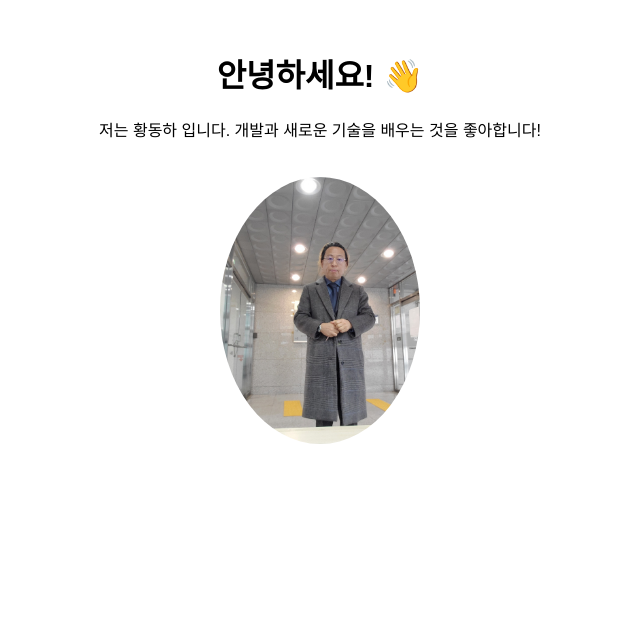
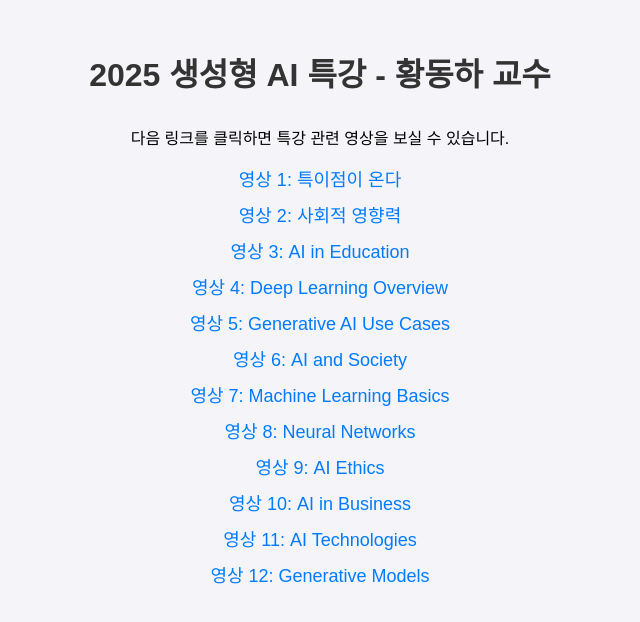
Before and after one commit to Emmett6401/2025_AI_web01, a plain HTML site: page index.html in a window 1280 px wide. Shown: the whole page, without its empty margins (320-960 px from the left). Drawn offline with Linux system fonts and the light colour scheme.

Commit message:
Update index.html

```diff
--- a/index.html
+++ b/index.html
@@ -3,23 +3,47 @@
 <head>
     <meta charset="UTF-8">
     <meta name="viewport" content="width=device-width, initial-scale=1.0">
-    <title>나의 소개</title>
+    <title>2025 생성형 AI 특강 황동하 교수</title>
     <style>
         body {
             font-family: Arial, sans-serif;
             text-align: center;
-            margin: 50px;
+            background-color: #f4f4f9;
+            padding: 20px;
         }
-        img {
-            width: 200px;
-            border-radius: 50%;
-            margin-top: 20px;
+        h1 {
+            color: #333;
+            margin-bottom: 30px;
+        }
+        a {
+            display: block;
+            font-size: 18px;
+            color: #007BFF;
+            margin: 10px 0;
+            text-decoration: none;
+        }
+        a:hover {
+            text-decoration: underline;
         }
     </style>
 </head>
 <body>
-    <h1>안녕하세요! 👋</h1>
-    <p>저는 황동하 입니다. 개발과 새로운 기술을 배우는 것을 좋아합니다!</p>
-    <img src="image/3.jpg" alt="내 사진">
+
+    <h1>2025 생성형 AI 특강 - 황동하 교수</h1>
+    <p>다음 링크를 클릭하면 특강 관련 영상을 보실 수 있습니다.</p>
+
+    <a href="https://youtu.be/YO-n-tdMW6A" target="_blank">영상 1: 특이점이 온다</a>
+    <a href="https://youtu.be/UK486WdGzoY" target="_blank">영상 2: 사회적 영향력</a>
+    <a href="https://youtu.be/jS2QOiUXTWA" target="_blank">영상 3: AI in Education</a>
+    <a href="https://youtu.be/0wLoCQWkXAQ" target="_blank">영상 4: Deep Learning Overview</a>
+    <a href="https://buly.kr/HHcAw5X" target="_blank">영상 5: Generative AI Use Cases</a>
+    <a href="https://youtu.be/BZR3SSEMdVg" target="_blank">영상 6: AI and Society</a>
+    <a href="https://youtu.be/mKsEAS4PO_g" target="_blank">영상 7: Machine Learning Basics</a>
+    <a href="https://youtu.be/a3aorvZO5mg" target="_blank">영상 8: Neural Networks</a>
+    <a href="https://youtu.be/sXjYdOCiBKQ" target="_blank">영상 9: AI Ethics</a>
+    <a href="https://youtu.be/LQN1oGL79ew" target="_blank">영상 10: AI in Business</a>
+    <a href="https://youtu.be/M_OSUf9hWTk" target="_blank">영상 11: AI Technologies</a>
+    <a href="https://youtu.be/7RZuxzo-Fno" target="_blank">영상 12: Generative Models</a>
+
 </body>
 </html>
```
